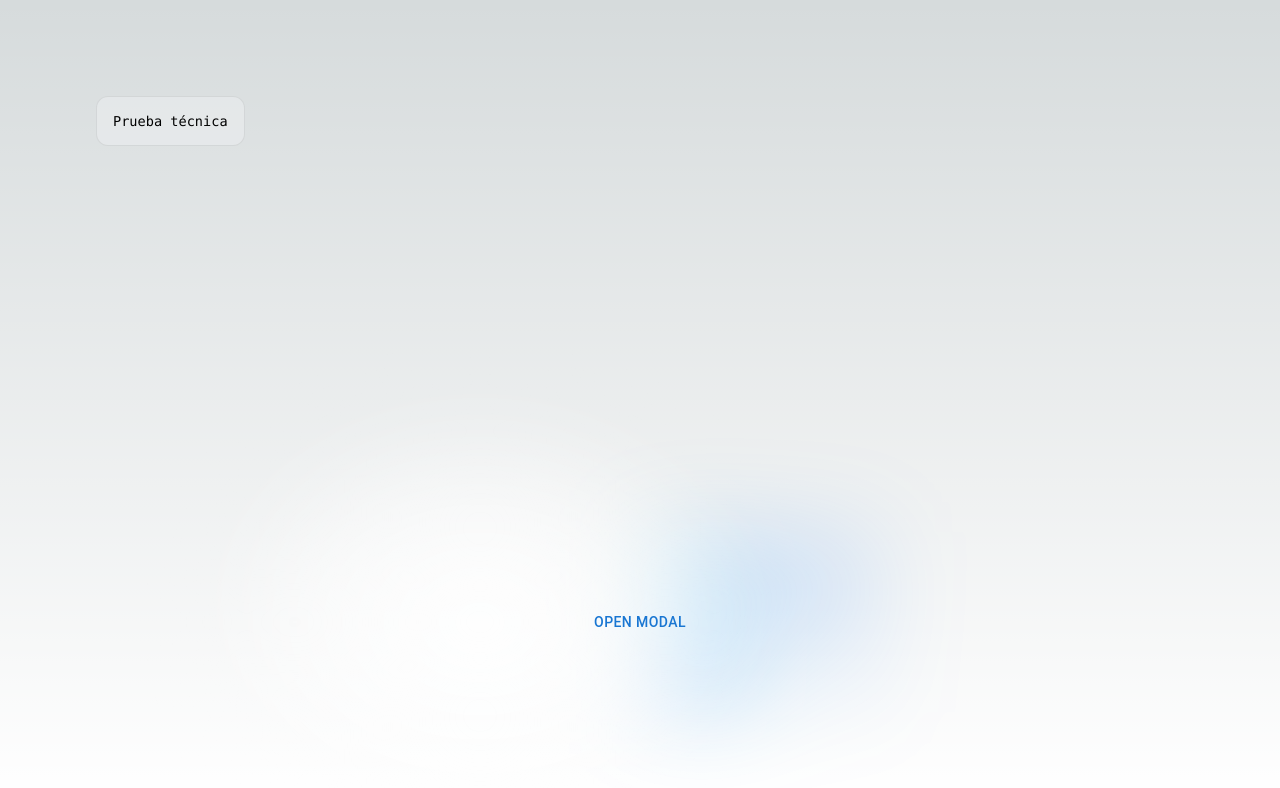
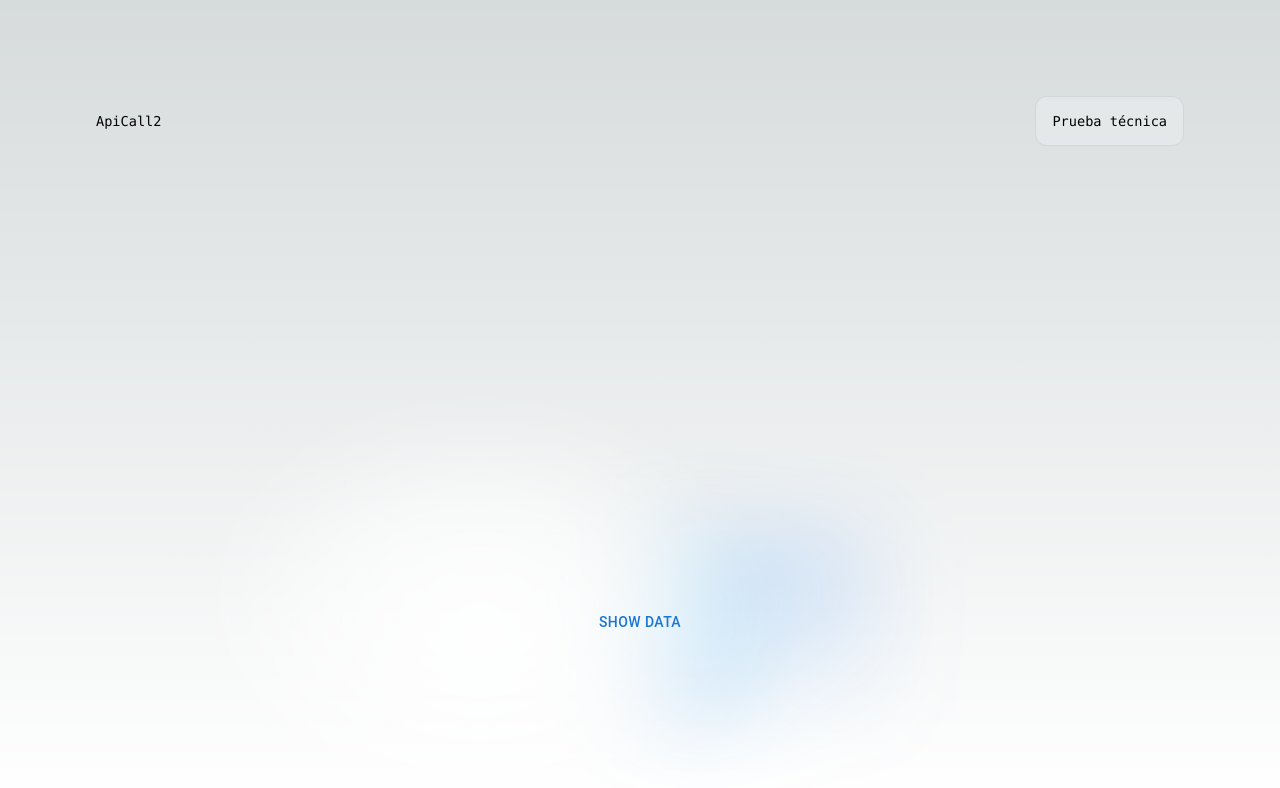
Before and after one commit to Aluonam/pt_august_2024, a Next.js app: page / in a window 1280 px wide. Shown: the top 788 px of the page. Built offline with nearby package versions, Linux system fonts and the light colour scheme; no server answers.

Commit message:
feat: new apiCall

```diff
--- a/pages/component/ApiCall.tsx
+++ b/pages/component/ApiCall.tsx
@@ -1,9 +1,15 @@
 import React, { useEffect, useState } from 'react'
 import ModalData from './ModalData'
 
+export interface dataPropsType {
+    userId: number;
+    id: number;
+    title: string;
+    completed: boolean;
+}
 const ApiCall = () => {
 
-    const [dataApi, setdataApi] = useState()
+    const [dataApi, setdataApi] = useState<dataPropsType | undefined>()
 
     useEffect(() => {
         call()
@@ -19,7 +25,7 @@ const ApiCall = () => {
     }
 
   return (
-    <ModalData></ModalData>
+    <ModalData dataApi={dataApi}></ModalData>
   )
 }
 
--- /dev/null
+++ b/pages/component/ApiCall2.tsx
@@ -0,0 +1,25 @@
+import React, { useEffect, useState } from 'react'
+
+const ApiCall2 = () => {
+
+    const [data, setData] = useState()
+
+    const call = async () => {
+        try{
+            const url = await fetch(`https://jsonplaceholder.typicode.com/todos/2`)
+            const data = await url.json()
+            console.log(data)
+            setData(data)
+        }catch(err){console.log('errr detected', err)}
+    }
+
+    useEffect(() => {
+        call()
+    }, [])
+
+  return (
+    <div>ApiCall2</div>
+  )
+}
+
+export default ApiCall2
--- a/pages/component/ModalData.tsx
+++ b/pages/component/ModalData.tsx
@@ -17,14 +17,26 @@ const style = {
   p: 4,
 };
 
-export default function ModalData() {
+export interface dataPropsType {
+    userId: number;
+    id: number;
+    title: string;
+    completed: boolean;
+}
+
+interface ModalDataProps {
+    dataApi?: dataPropsType;
+  }
+
+export default function ModalData({dataApi}:ModalDataProps){
   const [open, setOpen] = React.useState(false);
   const handleOpen = () => setOpen(true);
   const handleClose = () => setOpen(false);
 
+
   return (
     <div>
-      <Button onClick={handleOpen}>Open modal</Button>
+      <Button onClick={handleOpen}>Show data</Button>
       <Modal
         open={open}
         onClose={handleClose}
@@ -33,10 +45,12 @@ export default function ModalData() {
       >
         <Box sx={style}>
           <Typography id="modal-modal-title" variant="h6" component="h2">
-            Text in a modal
+            Data api:
           </Typography>
           <Typography id="modal-modal-description" sx={{ mt: 2 }}>
-            Duis mollis, est non commodo luctus, nisi erat porttitor ligula.
+           El id: {dataApi?.id}
+           <br></br>
+           El título: {dataApi?.title}
           </Typography>
         </Box>
       </Modal>
--- a/pages/index.tsx
+++ b/pages/index.tsx
@@ -1,10 +1,8 @@
 import Head from "next/head";
-import Image from "next/image";
-import { Inter } from "next/font/google";
 import styles from "@/styles/Home.module.css";
 import ApiCall from "./component/ApiCall";
+import ApiCall2 from "./component/ApiCall2";
 
-const inter = Inter({ subsets: ["latin"] });
 
 export default function Home() {
   return (
@@ -15,14 +13,16 @@ export default function Home() {
         <meta name="viewport" content="width=device-width, initial-scale=1" />
         <link rel="icon" href="/favicon.ico" />
       </Head>
-      <main className={`${styles.main} ${inter.className}`}>
+      <main className={`${styles.main}`}>
         <div className={styles.description}>
+        <ApiCall2></ApiCall2>
           <p>
             Prueba técnica
           </p>
           </div>
         <div className={styles.center}>
           <ApiCall></ApiCall>
+
         </div>
 
 
```
